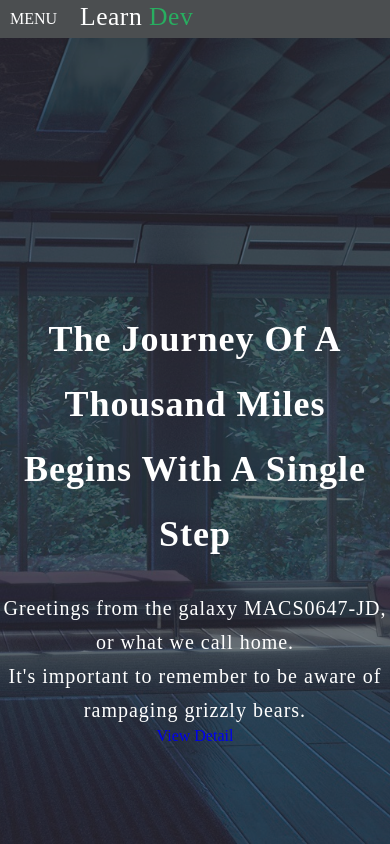
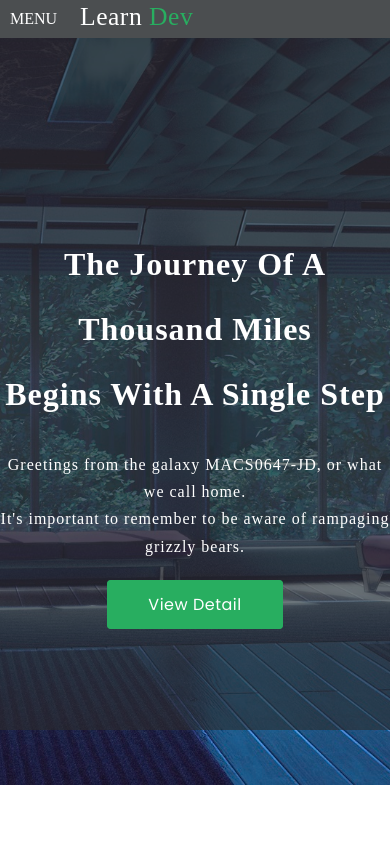
Before and after one commit to Raivals/Animated_Website, a React (Vite) app: page / in a window 390 px wide. Built offline with nearby package versions, Linux system fonts and the light colour scheme; a web font is replaced by a local one.

Commit message:
Init Services

```diff
--- a/src/App.jsx
+++ b/src/App.jsx
@@ -2,12 +2,14 @@ import "./App.css"
 import React, { Fragment } from "react"
 import Navbar from "./Component/Navbar"
 import Home from "./Component/Home"
+import Services from "./Component/Services"
 
 const App = () => {
   return (
     <Fragment>
       <Navbar />
       <Home />
+      <Services />
     </Fragment>
   )
 }
--- a/src/CSS/Home.css
+++ b/src/CSS/Home.css
@@ -51,3 +51,45 @@
   color: white;
   margin-bottom: 0;
 }
+.link {
+  margin-top: 2rem;
+}
+.link .detail {
+  padding: 12px 40px;
+  background-color: #28ae60;
+  border: 1px solid #28ae60;
+  border-radius: 4px;
+  color: white;
+  font-weight: 400;
+  font-family: "Poppins", sans-serif;
+  letter-spacing: 0.5px;
+}
+
+.link .detail:hover {
+  background-color: transparent;
+}
+
+@media screen and (max-width: 768px) {
+  .home {
+    padding-top: 7rem;
+  }
+  .home-container p {
+    font-size: 18px;
+  }
+}
+
+@media screen and (max-width: 480px) {
+  .home {
+    padding-top: 4rem;
+    height: 93vh;
+  }
+  .home-container h1 {
+    font-size: 2rem;
+  }
+  .home-container p {
+    font-size: 16px;
+  }
+  .home::before {
+    bottom: 7%;
+  }
+}
```
